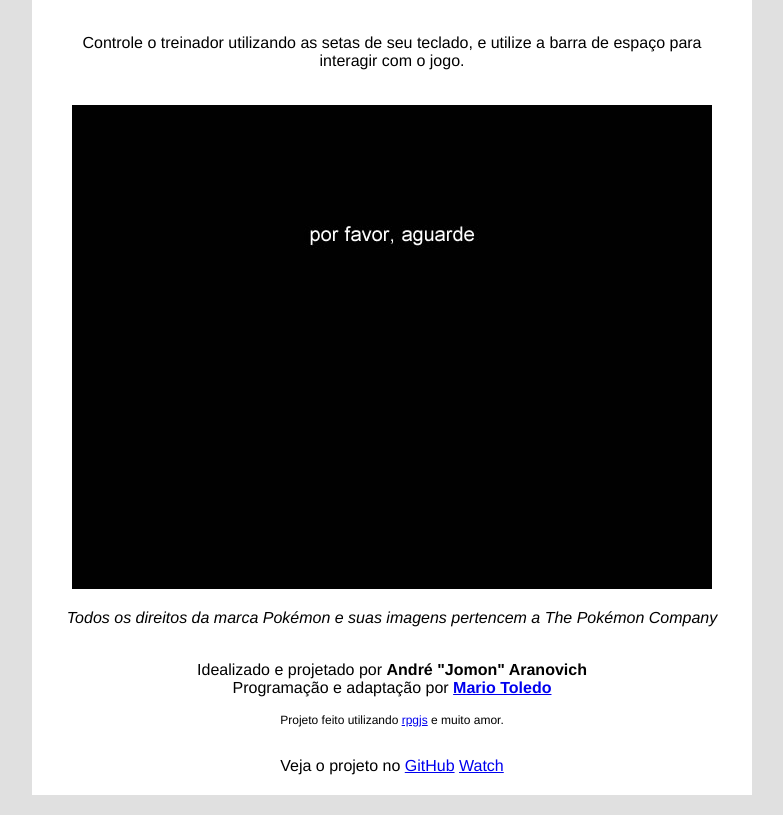
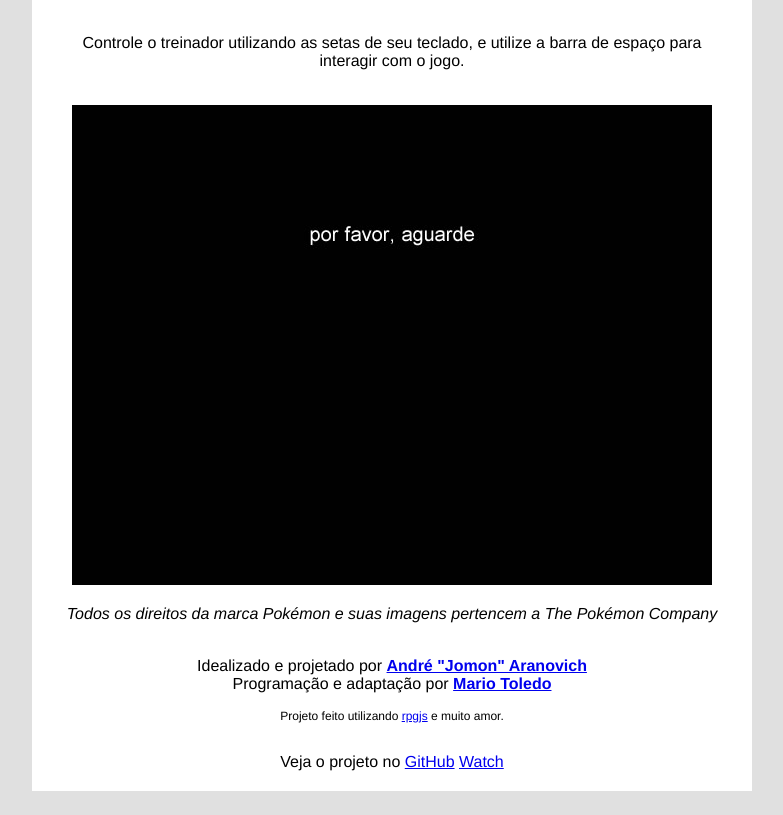
Before and after one commit to AndreJomon/pokemon-20th-timeline, a website: page index.html in a window 1280 px wide. Shown: the part 101-916 px from the top of the page, without its empty margins (248-1031 px from the left). Drawn offline with Linux system fonts and the light colour scheme.

Commit message:
adjusting page and readme

```diff
--- a/index.html
+++ b/index.html
@@ -49,6 +49,9 @@
 		text-align: center;
 		background-color: #E0E0E0;
 		font-family: Helvetica, Arial;
+		background-image: ('pokebg.jpg');
+		background-size: cover;
+		background-repeat: no-repeat;
 	}
 
 	.wrapper{
@@ -61,6 +64,7 @@
 	#game{
 		margin: 20px auto;
 		max-width: 640px;
+		max-height: 480px;
 		background-image: url('Graphics/Pictures/aguarde.jpg');
 	}
 
@@ -131,11 +135,11 @@
 		<div id="game"><canvas id="canvas" width="640" height="480" autofocus="autofocus"></canvas></div>
 		<div id="errorMessage">Este projeto só pode ser utilizado em desktops</div>
 		<i>Todos os direitos da marca Pokémon e suas imagens pertencem a The Pokémon Company</i><br/><br />
-            <p>Idealizado e projetado por <b>André "Jomon" Aranovich</b><br />Programação e adaptação por <b><a href="https://github.com/mariotoledo">Mario Toledo</a></b></p>
+            <p>Idealizado e projetado por <b><a href="https://github.com/AndreJomon" target="_blank">André "Jomon" Aranovich</a></b><br />Programação e adaptação por <b><a href="https://github.com/mariotoledo"  target="_blank">Mario Toledo</a></b></p>
             <p style="font-size: 12px;">Projeto feito utilizando <a href="http://rpgjs.com/">rpgjs</a> e muito amor.</p>
             <br/>
             <!-- Place this tag where you want the button to render. -->
-Veja o projeto no <a href="https://github.com/mariotoledo/Pokemon20thTimeline">GitHub</a> <a class="github-button" href="https://github.com/mariotoledo/Pokemon20thTimeline" data-icon="octicon-eye" data-style="mega" data-count-href="/mariotoledo/Pokemon20thTimeline/watchers" data-count-api="/repos/mariotoledo/Pokemon20thTimeline#subscribers_count" data-count-aria-label="# watchers on GitHub" aria-label="Watch mariotoledo/Pokemon20thTimeline on GitHub">Watch</a>
+Veja o projeto no <a  target="_blank" href="https://github.com/mariotoledo/Pokemon20thTimeline">GitHub</a> <a class="github-button" href="https://github.com/mariotoledo/Pokemon20thTimeline" data-icon="octicon-eye" data-style="mega" data-count-href="/mariotoledo/Pokemon20thTimeline/watchers" data-count-api="/repos/mariotoledo/Pokemon20thTimeline#subscribers_count" data-count-aria-label="# watchers on GitHub" aria-label="Watch mariotoledo/Pokemon20thTimeline on GitHub">Watch</a>
 	</div>
 	<script>
         window.onkeydown = function (e) {
```
Also changed, not shown: README.md, pokebg.jpg (added), 1 other file.
